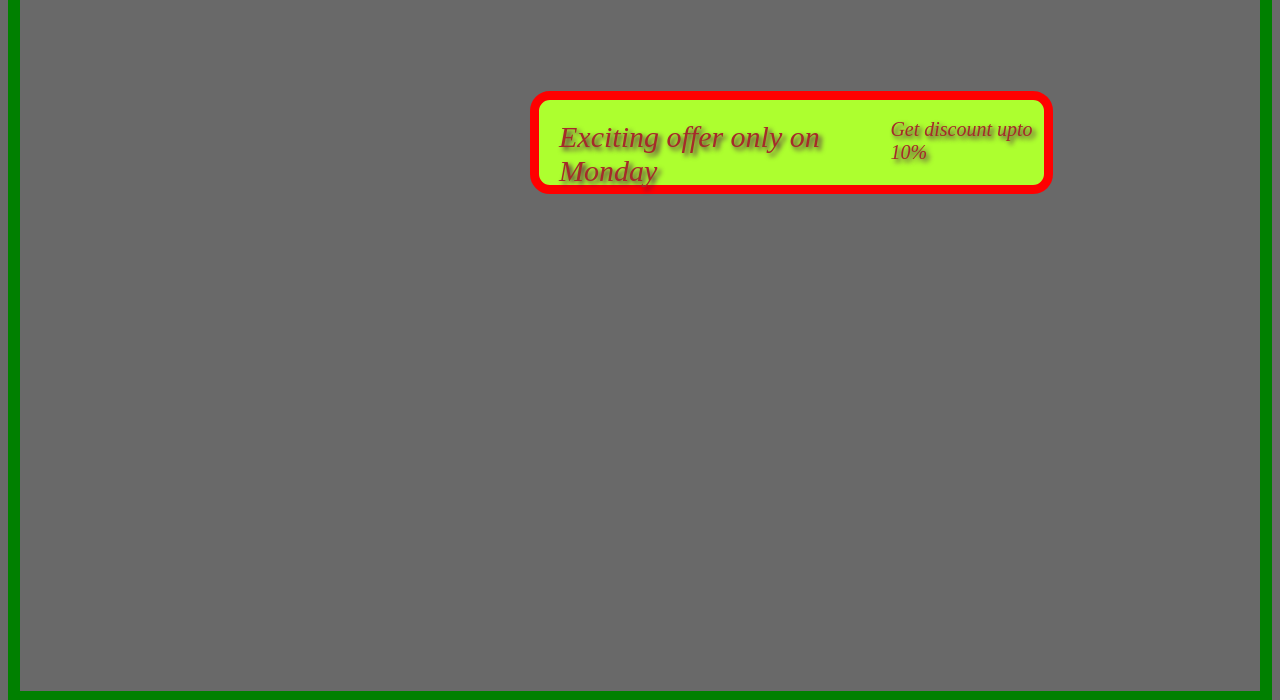
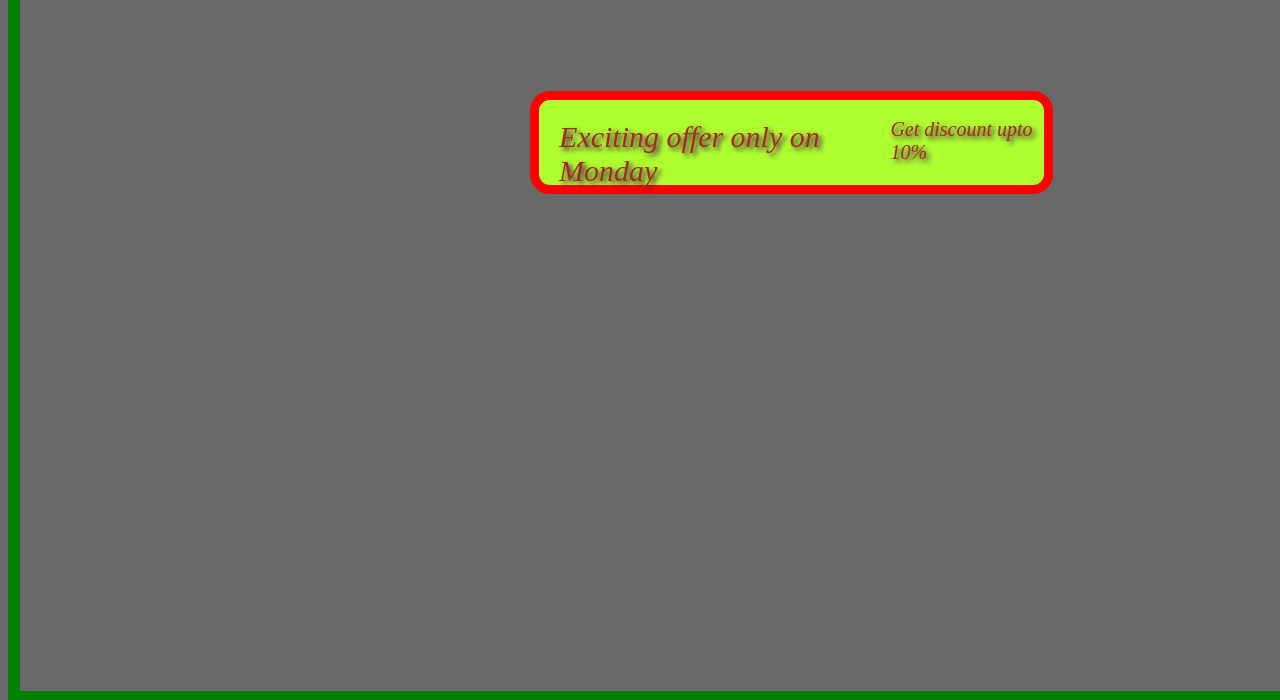
Before and after one commit to pradumyadav/css-3, a plain HTML site: page index.html in a window 1280 px wide. Shown: the part 609-1309 px from the top of the page. Drawn offline with Linux system fonts and the light colour scheme.

Commit message:
updated 2nd time

```diff
--- a/style.css
+++ b/style.css
@@ -15,6 +15,7 @@
 .box1{
     border: 12px solid green;
     height: 1040px;
+    width:1550px;
 }
 .start1{
     border:9px red solid;
```
